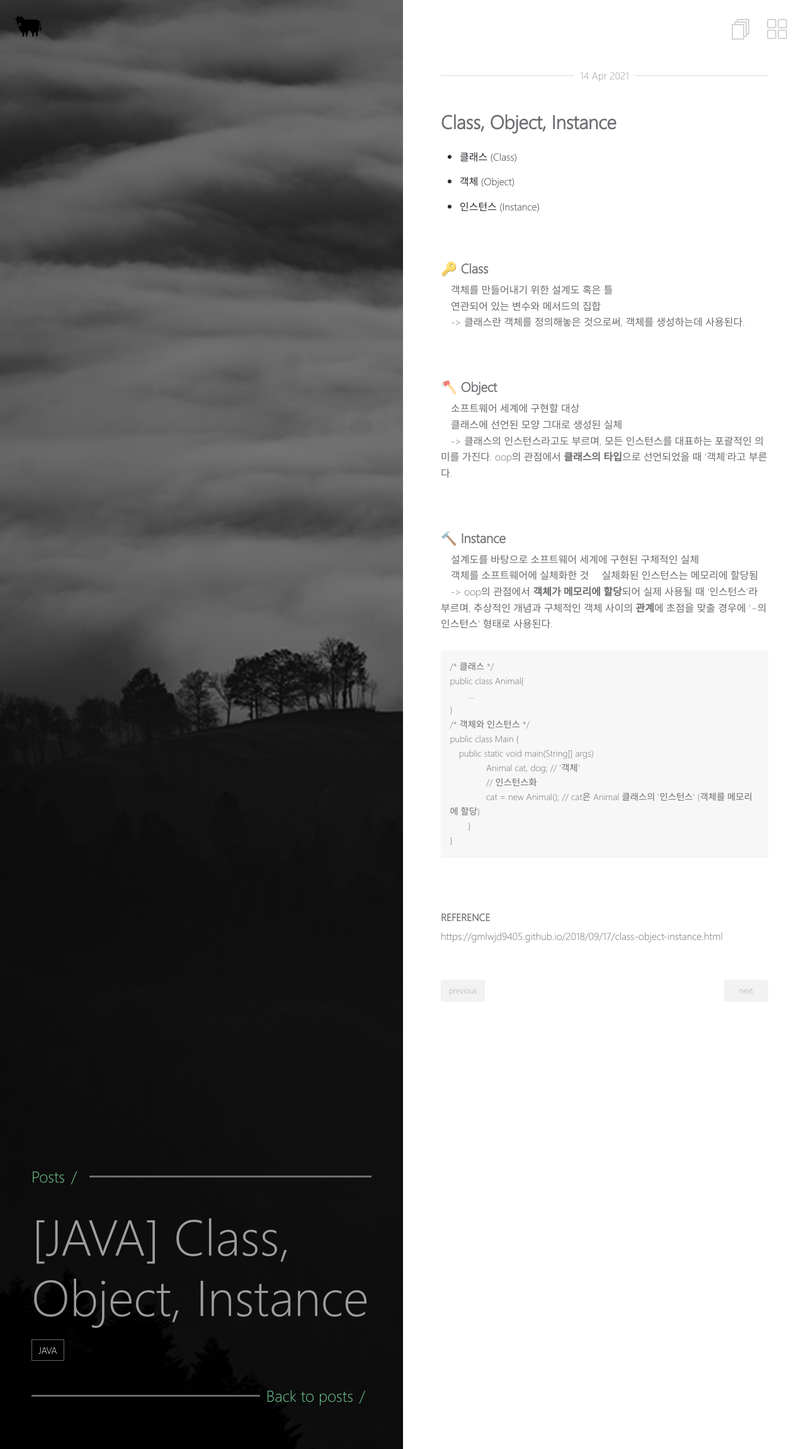
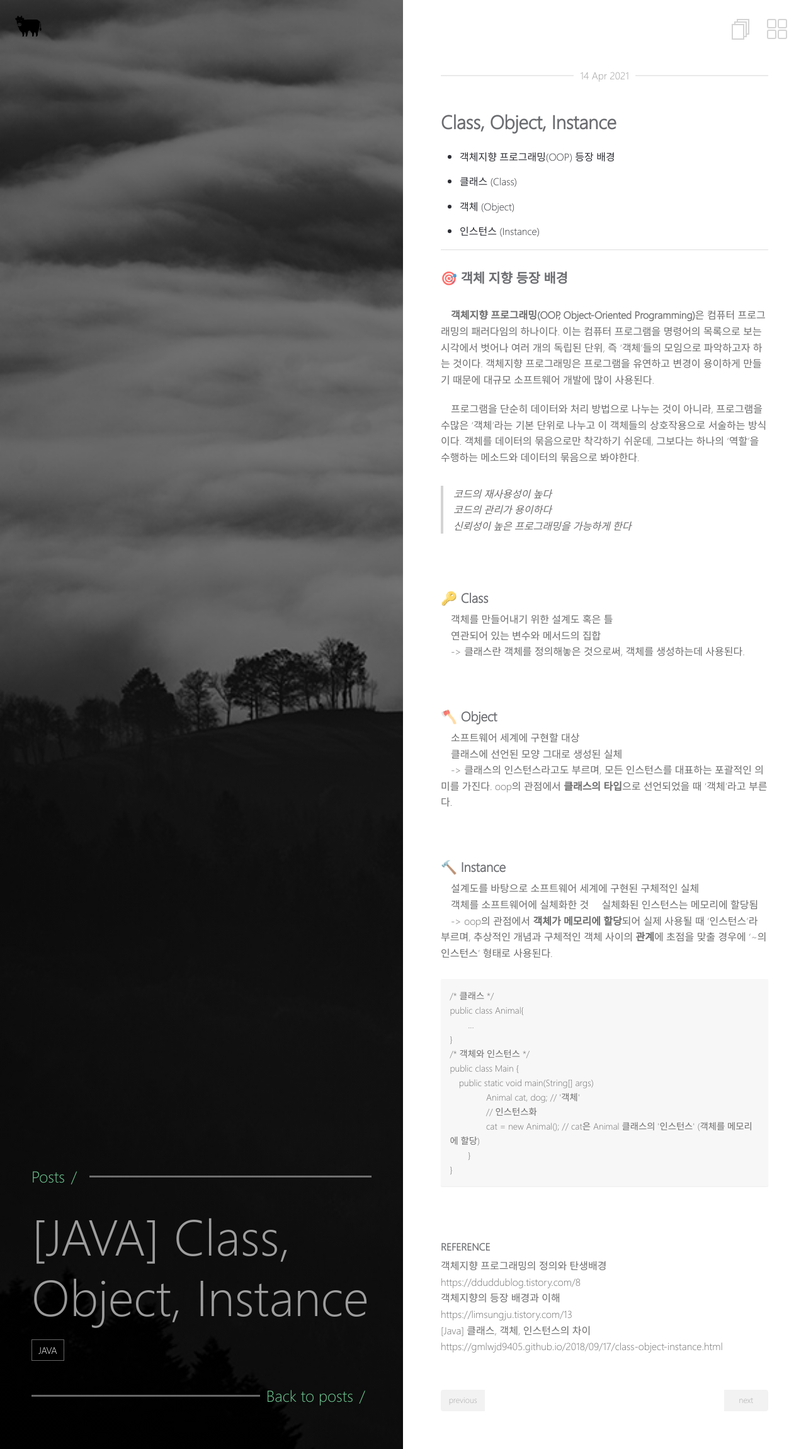
Before and after one commit to uunwon/uunwon.github.io, a Jekyll site: the page built from _posts/2021-04-14-Class-Object.md, in a window 1280 px wide. Shown: the whole page at 63% size. Built offline with Jekyll 4.4.1, drawn with Linux system fonts in a browser that asks for light colours.

Commit message:
add contents 'class-object + OOP'

```diff
--- a/_posts/2021-04-14-Class-Object.md
+++ b/_posts/2021-04-14-Class-Object.md
@@ -9,9 +9,21 @@ tag:
 
 ## Class, Object, Instance
 
+* 객체지향 프로그래밍(OOP) 등장 배경
 * 클래스 (Class)
 * 객체 (Object)
 * 인스턴스 (Instance)
+<br>
+
+<hr>
+
+### 🎯 객체 지향 등장 배경
+<br>
+　**객체지향 프로그래밍(OOP, Object-Oriented Programming)**은 컴퓨터 프로그래밍의 패러다임의 하나이다. 이는 컴퓨터 프로그램을 명령어의 목록으로 보는 시각에서 벗어나 여러 개의 독립된 단위, 즉 '객체'들의 모임으로 파악하고자 하는 것이다. 객체지향 프로그래밍은 프로그램을 유연하고 변경이 용이하게 만들기 때문에 대규모 소프트웨어 개발에 많이 사용된다.
+
+　프로그램을 단순히 데이터와 처리 방법으로 나누는 것이 아니라, 프로그램을 수많은 '객체'라는 기본 단위로 나누고 이 객체들의 상호작용으로 서술하는 방식이다. 객체를 데이터의 묶음으로만 착각하기 쉬운데, 그보다는 하나의 '역할'을 수행하는 메소드와 데이터의 묶음으로 봐야한다.
+
+> 코드의 재사용성이 높다 <br> 코드의 관리가 용이하다 <br> 신뢰성이 높은 프로그래밍을 가능하게 한다
 
 <br>
 
@@ -54,4 +66,9 @@ public class Main { <br>
 <br>
 
 #### REFERENCE
+객체지향 프로그래밍의 정의와 탄생배경
+https://dduddublog.tistory.com/8
+객체지향의 등장 배경과 이해
+https://limsungju.tistory.com/13
+[Java] 클래스, 객체, 인스턴스의 차이
 https://gmlwjd9405.github.io/2018/09/17/class-object-instance.html <br>
```
Also changed, not shown: _posts/2021-05-11-Reflection-Refactory.md (+8 -0 lines), 2 other files.
